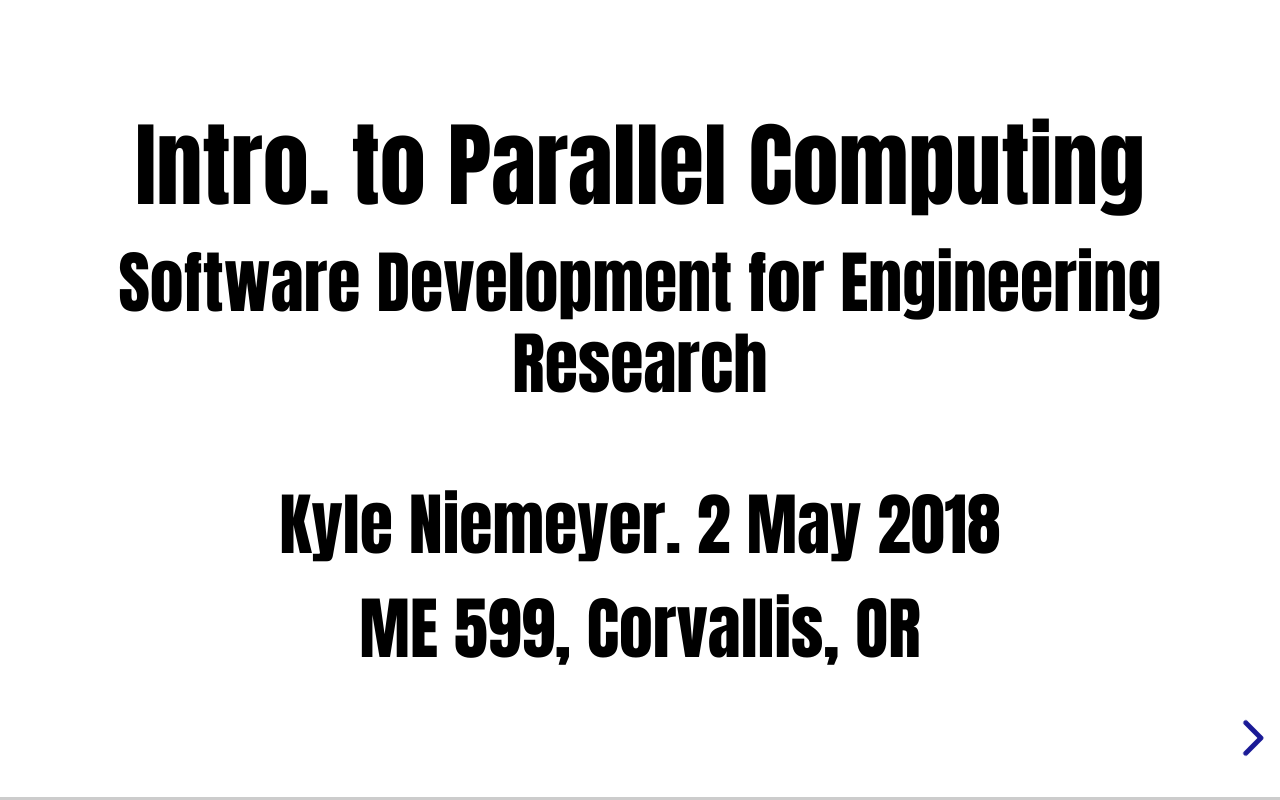
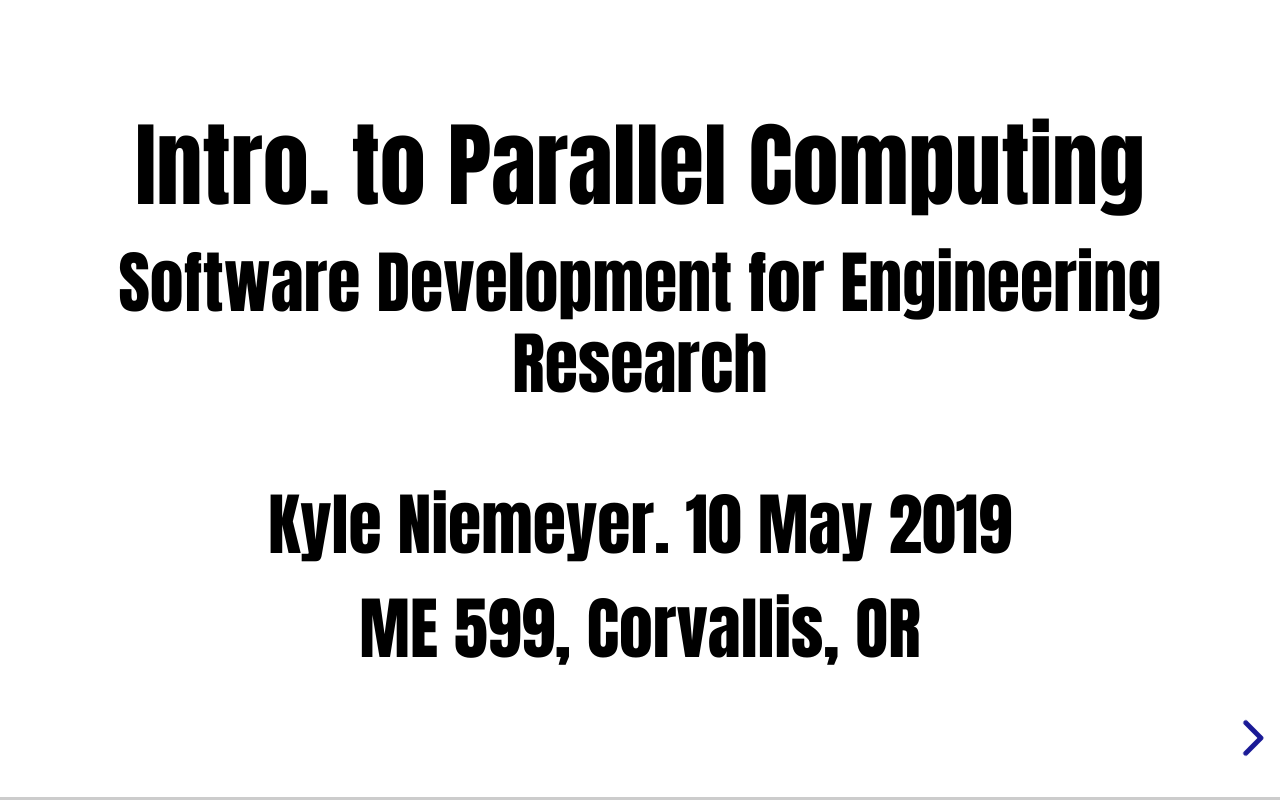
Before and after one commit to SoftwareDevEngResearch/lecture-files-commandline, a website: page index.html in a window 1280 px wide. Drawn offline with nearby package versions, Linux system fonts and the light colour scheme; some packages are replaced by stand-ins of ours; a web font is replaced by a local one.

Commit message:
Update date

```diff
--- a/index.html
+++ b/index.html
@@ -48,7 +48,7 @@
                     <h2>Intro. to Parallel Computing</h2>
                     <h3>Software Development for Engineering Research</h3>
                     <br/>
-                    <h3>Kyle Niemeyer. 2 May 2018</h3>
+                    <h3>Kyle Niemeyer. 10 May 2019</h3>
                     <h3>ME 599, Corvallis, OR</h3>
                 </section>
                 <section>
```
